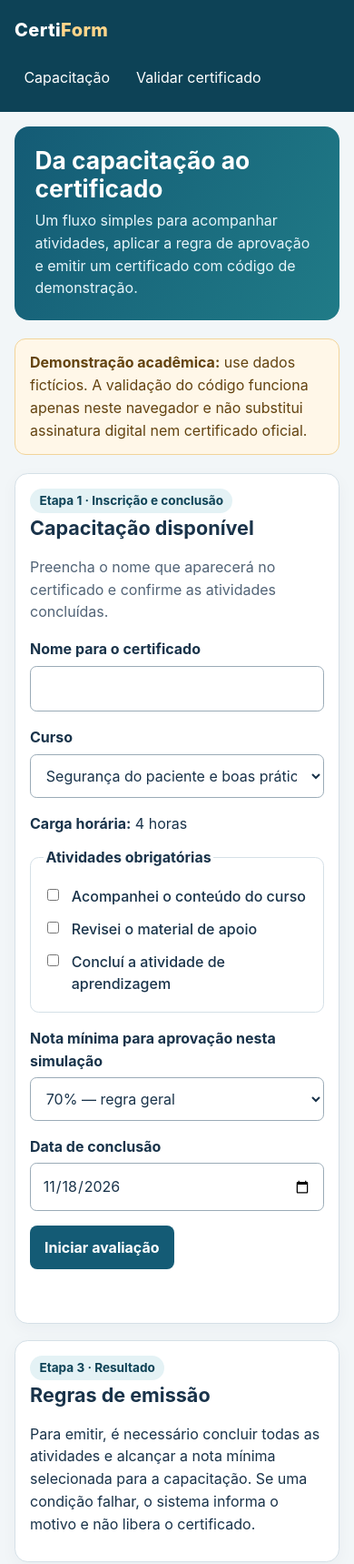
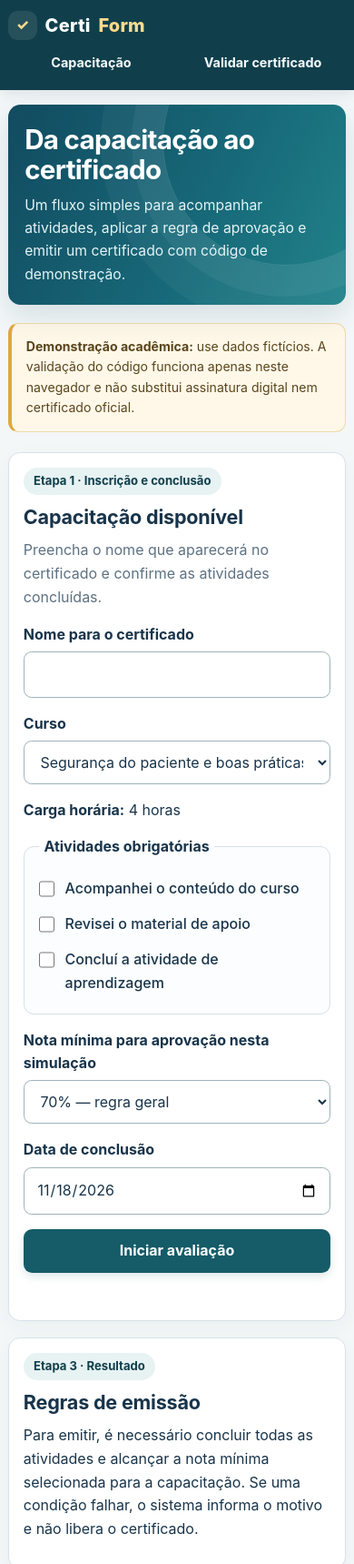
Before and after one commit to bernardo003/portal-treinamentos-certificados, a plain HTML site: page prototype/index.html in a window 390 px wide. Shown: the top 1719 px of the page at 91% size. Drawn offline with Linux system fonts and the light colour scheme.

Commit message:
Melhora layout responsivo do CertiForm

```diff
--- a/prototype/index.html
+++ b/prototype/index.html
@@ -6,77 +6,133 @@
   <meta name="theme-color" content="#173f5f">
   <title>CertiForm — certificados de capacitação</title>
   <style>
+
 :root {
   color-scheme: light;
-      --ink: #19334a;
-      --muted: #526477;
-      --brand: #145b75;
-      --brand-dark: #0d4256;
-      --accent: #e7a63c;
+  --ink: #18344a;
+  --muted: #5d7182;
+  --brand: #155b68;
+  --brand-dark: #103f4b;
+  --accent: #dfa93d;
   --surface: #ffffff;
-      --canvas: #f2f6f8;
-      --line: #d5e0e7;
-      --ok: #146b46;
-      --error: #a72d35;
+  --canvas: #f3f7f8;
+  --line: #d7e2e6;
+  --ok: #126345;
+  --ok-bg: #eaf6ef;
+  --error: #982e38;
+  --error-bg: #fff0f0;
   font-family: Inter, ui-sans-serif, system-ui, -apple-system, "Segoe UI", sans-serif;
 }
-
 * { box-sizing: border-box; }
-    body { margin: 0; color: var(--ink); background: var(--canvas); line-height: 1.55; }
-    header { background: var(--brand-dark); color: #fff; }
-    .topbar, main, footer { width: min(100% - 2rem, 1080px); margin-inline: auto; }
-    .topbar { padding: 1.1rem 0; display: flex; align-items: center; justify-content: space-between; gap: 1rem; }
-    .brand { font-size: 1.25rem; font-weight: 800; letter-spacing: .02em; }
-    .brand span { color: #ffd58a; }
-    nav { display: flex; flex-wrap: wrap; gap: .5rem; }
-    nav a { color: #fff; text-decoration: none; padding: .5rem .65rem; border-radius: .4rem; }
-    nav a:hover, nav a:focus-visible { background: #ffffff22; outline: 2px solid #ffd58a; outline-offset: 1px; }
+html { scroll-behavior: smooth; scroll-padding-top: 5.5rem; }
+body { margin: 0; color: var(--ink); background: var(--canvas); line-height: 1.6; }
+header {
+  position: sticky; top: 0; z-index: 10; color: #fff;
+  background: var(--brand-dark); box-shadow: 0 3px 14px #0b27351c;
+}
+.topbar, main, footer { width: min(100% - 2rem, 1120px); margin-inline: auto; }
+.topbar { min-height: 68px; display: flex; align-items: center; justify-content: space-between; gap: 1rem; }
+.brand { display: flex; align-items: center; gap: .55rem; font-size: 1.25rem; font-weight: 850; letter-spacing: .01em; }
+.brand::before {
+  content: "✓"; display: grid; place-items: center; width: 2rem; height: 2rem;
+  border-radius: .65rem; background: #ffffff18; color: #ffda8e; font-size: 1rem;
+}
+.brand span { color: #ffda8e; }
+nav { display: flex; align-items: center; flex-wrap: wrap; gap: .35rem; }
+nav a { color: #f5fbfc; text-decoration: none; padding: .55rem .8rem; border-radius: .55rem; font-size: .94rem; font-weight: 650; }
+nav a:hover { background: #ffffff18; }
+nav a:focus-visible { outline: 3px solid #ffda8e; outline-offset: 2px; }
 main { padding: 2rem 0 3rem; }
-    .hero { color: white; background: linear-gradient(120deg, #145b75, #207b87); border-radius: 1rem; padding: clamp(1.4rem, 4vw, 2.6rem); margin-bottom: 1.25rem; }
-    .hero h1 { margin: 0 0 .5rem; font-size: clamp(1.65rem, 4vw, 2.5rem); line-height: 1.15; }
-    .hero p { max-width: 70ch; margin: 0; color: #e7f5fa; }
-    .notice { background: #fff7e8; border: 1px solid #f2d49a; border-radius: .75rem; padding: .85rem 1rem; color: #634310; margin: 1rem 0 1.25rem; }
-    .grid { display: grid; grid-template-columns: minmax(0, 1.4fr) minmax(260px, .8fr); gap: 1.1rem; align-items: start; }
-    .card { background: var(--surface); border: 1px solid var(--line); border-radius: .9rem; padding: clamp(1rem, 3vw, 1.45rem); box-shadow: 0 5px 18px #19334a0a; margin-bottom: 1.1rem; }
-    h2 { margin: 0 0 .8rem; font-size: 1.35rem; }
-    h3 { margin: 0 0 .5rem; font-size: 1.05rem; }
-    p { margin: .4rem 0 .8rem; }
+.hero {
+  position: relative; overflow: hidden; isolation: isolate; color: #fff;
+  background: linear-gradient(118deg, #124b60 0%, #176979 58%, #21838a 100%);
+  border-radius: 1.1rem; padding: clamp(1.5rem, 4vw, 3rem); margin-bottom: 1.25rem;
+  box-shadow: 0 12px 30px #123f4d20;
+}
+.hero::after {
+  content: ""; position: absolute; z-index: -1; width: 270px; height: 270px;
+  right: -70px; top: -95px; border: 1px solid #ffffff22; border-radius: 50%;
+  box-shadow: 0 0 0 34px #ffffff0d, 0 0 0 68px #ffffff0a;
+}
+.hero h1 { max-width: 17ch; margin: 0 0 .65rem; font-size: clamp(1.8rem, 4.2vw, 2.8rem); line-height: 1.12; letter-spacing: -.025em; }
+.hero p { max-width: 68ch; margin: 0; color: #e4f4f5; font-size: 1.05rem; }
+.notice { background: #fff8e9; border: 1px solid #f0dba9; border-left: 4px solid var(--accent); border-radius: .7rem; padding: .85rem 1rem; color: #59451c; margin: 1rem 0 1.4rem; font-size: .94rem; }
+.grid { display: grid; grid-template-columns: minmax(0, 1.55fr) minmax(270px, .8fr); gap: 1.15rem; align-items: start; }
+.card { background: var(--surface); border: 1px solid var(--line); border-radius: .95rem; padding: clamp(1.1rem, 2.7vw, 1.65rem); box-shadow: 0 7px 22px #19334a0a; margin-bottom: 1.15rem; }
+h2 { margin: .25rem 0 .65rem; font-size: 1.35rem; line-height: 1.25; letter-spacing: -.01em; }
+h3 { margin: .35rem 0 .5rem; font-size: 1.08rem; }
+p { margin: .45rem 0 .85rem; }
 .muted { color: var(--muted); }
+.small { font-size: .88rem; }
 .field { margin: 1rem 0; }
 label, legend { font-weight: 700; }
 input[type="text"], input[type="date"], input[type="search"], select {
-      width: 100%; padding: .75rem .8rem; margin-top: .35rem; color: var(--ink);
-      background: #fff; border: 1px solid #9aabb7; border-radius: .45rem; font: inherit;
+  width: 100%; min-height: 48px; padding: .72rem .85rem; margin-top: .35rem;
+  color: var(--ink); background: #fff; border: 1px solid #9fb2bb; border-radius: .55rem;
+  font: inherit; transition: border-color .15s ease, box-shadow .15s ease;
 }
-    input:focus-visible, select:focus-visible, button:focus-visible {
-      outline: 3px solid #efb84d; outline-offset: 2px;
+input::placeholder { color: #718391; }
+input:focus, select:focus { border-color: var(--brand); box-shadow: 0 0 0 3px #155b6820; outline: none; }
+input:focus-visible, select:focus-visible, button:focus-visible { outline: 3px solid #edbd58; outline-offset: 2px; }
+fieldset { border: 1px solid var(--line); border-radius: .7rem; padding: .85rem 1rem; margin: .9rem 0; background: #fbfdfe; }
+legend { padding: 0 .35rem; }
+fieldset label { display: flex; gap: .7rem; align-items: flex-start; padding: .42rem 0; font-weight: 500; }
+input[type="checkbox"], input[type="radio"] { flex: 0 0 auto; width: 1.1rem; height: 1.1rem; margin: .25rem 0 0; accent-color: var(--brand); }
+.button-row { display: flex; flex-wrap: wrap; gap: .7rem; margin-top: 1rem; }
+button { min-height: 46px; cursor: pointer; border: 0; border-radius: .58rem; padding: .68rem 1rem; font: inherit; font-weight: 750; transition: transform .12s ease, background .12s ease, box-shadow .12s ease; }
+button:hover { transform: translateY(-1px); }
+button:active { transform: translateY(0); }
+.primary { color: #fff; background: var(--brand); box-shadow: 0 4px 10px #155b6826; }
+.primary:hover { background: var(--brand-dark); }
+.secondary { color: var(--brand-dark); background: #e6f0f2; }
+.secondary:hover { background: #d7e8eb; }
+.status { min-height: 1.45rem; margin: .8rem 0 0; font-weight: 650; }
+.status.ok, .status.error { border-radius: .55rem; padding: .65rem .75rem; }
+.status.ok { color: var(--ok); background: var(--ok-bg); }
+.status.error { color: var(--error); background: var(--error-bg); }
+.badge { display: inline-flex; align-items: center; background: #e7f2f3; color: var(--brand-dark); border-radius: 2rem; padding: .28rem .7rem; font-size: .82rem; font-weight: 750; margin-bottom: .45rem; }
+#quizSection[hidden], #certificate[hidden] { display: none; }
+#quizSection fieldset { margin: 1rem 0; }
+#quizSection legend { line-height: 1.45; }
+#verifyForm .primary { width: 100%; }
+aside .card:first-child { color: #eef8f8; background: var(--brand-dark); border-color: var(--brand-dark); }
+aside .card:first-child .muted { color: #cfdfdf; }
+aside .card:first-child .badge { color: #ffe1a5; background: #ffffff17; }
+.steps { list-style: none; counter-reset: steps; padding: 0; margin: .9rem 0 0; }
+.steps li { position: relative; counter-increment: steps; min-height: 2.25rem; margin: .8rem 0; padding-left: 2.6rem; }
+.steps li::before {
+  content: counter(steps); position: absolute; left: 0; top: 0;
+  display: grid; place-items: center; width: 1.9rem; height: 1.9rem;
+  color: var(--brand-dark); background: #ffe1a5; border-radius: 50%; font-weight: 850;
 }
-    fieldset { border: 1px solid var(--line); border-radius: .6rem; padding: .75rem .9rem; margin: .8rem 0; }
-    fieldset label { display: flex; gap: .65rem; align-items: flex-start; padding: .35rem 0; font-weight: 500; }
-    input[type="checkbox"], input[type="radio"] { margin-top: .28rem; accent-color: var(--brand); }
-    .button-row { display: flex; flex-wrap: wrap; gap: .65rem; margin-top: 1rem; }
-    button { cursor: pointer; border: 0; border-radius: .5rem; padding: .72rem 1rem; font: inherit; font-weight: 750; }
-    .primary { color: #fff; background: var(--brand); }
-    .primary:hover { background: var(--brand-dark); }
-    .secondary { color: var(--brand-dark); background: #e5f0f4; }
-    .small { font-size: .92rem; }
-    .status { min-height: 1.5rem; font-weight: 650; }
-    .status.ok { color: var(--ok); }
-    .status.error { color: var(--error); }
-    .badge { display: inline-block; background: #e4f2f5; color: var(--brand-dark); border-radius: 2rem; padding: .2rem .65rem; font-size: .85rem; font-weight: 700; }
-    #quizSection[hidden], #certificate[hidden] { display: none; }
-    .certificate { border: 8px double #c18a2e; text-align: center; padding: clamp(1.2rem, 5vw, 3.2rem); }
-    .certificate .seal { color: #9c7025; letter-spacing: .2em; text-transform: uppercase; font-size: .8rem; font-weight: 800; }
+.certificate { border: 8px double #bd8c37; text-align: center; padding: clamp(1.3rem, 5vw, 3.3rem); }
+.certificate .seal { color: #956c24; letter-spacing: .16em; text-transform: uppercase; font-size: .8rem; font-weight: 850; }
 .certificate h2 { font-family: Georgia, serif; font-size: clamp(1.8rem, 5vw, 2.8rem); margin: .8rem 0; }
-    .certificate .person { font-family: Georgia, serif; font-size: clamp(1.5rem, 4vw, 2.2rem); color: var(--brand-dark); border-bottom: 1px solid #b7c4cb; display: inline-block; padding: .3rem 1.5rem; }
-    .code { font-family: ui-monospace, SFMono-Regular, Consolas, monospace; letter-spacing: .08em; font-weight: 800; }
-    .steps { padding-left: 1.3rem; }
-    .steps li { margin: .65rem 0; }
+.certificate .person { font-family: Georgia, serif; font-size: clamp(1.5rem, 4vw, 2.2rem); color: var(--brand-dark); border-bottom: 1px solid #b7c4cb; display: inline-block; padding: .3rem 1.5rem; max-width: 100%; overflow-wrap: anywhere; }
+.code { font-family: ui-monospace, SFMono-Regular, Consolas, monospace; letter-spacing: .08em; font-weight: 800; overflow-wrap: anywhere; }
 footer { padding: 0 0 2rem; color: var(--muted); font-size: .9rem; }
-    @media (max-width: 760px) {
-      .topbar { align-items: flex-start; flex-direction: column; }
+footer p { margin: .35rem 0; }
+@media (max-width: 820px) {
   .grid { grid-template-columns: 1fr; }
-      main { padding-top: 1rem; }
+  aside { display: grid; grid-template-columns: repeat(2, minmax(0, 1fr)); gap: 1rem; }
+  aside .card { margin-bottom: 0; }
+}
+@media (max-width: 560px) {
+  .topbar, main, footer { width: min(100% - 1.1rem, 1120px); }
+  .topbar { min-height: auto; align-items: flex-start; flex-direction: column; gap: .35rem; padding: .75rem 0; }
+  nav { width: 100%; }
+  nav a { flex: 1; text-align: center; padding: .45rem .4rem; font-size: .9rem; }
+  main { padding: 1rem 0 2rem; }
+  .hero { border-radius: .85rem; padding: 1.35rem 1.15rem; }
+  .hero h1 { max-width: 15ch; font-size: 1.85rem; }
+  .hero p { font-size: .98rem; }
+  .notice { font-size: .88rem; }
+  .grid { gap: .25rem; }
+  .card { padding: 1rem; border-radius: .8rem; }
+  aside { display: block; }
+  aside .card { margin-bottom: .85rem; }
+  .button-row button { flex: 1 1 100%; }
+  .certificate { border-width: 5px; }
 }
 @media print {
   body.printing * { visibility: hidden !important; }
```
Lines whose indentation alone changed are shown as unchanged.
